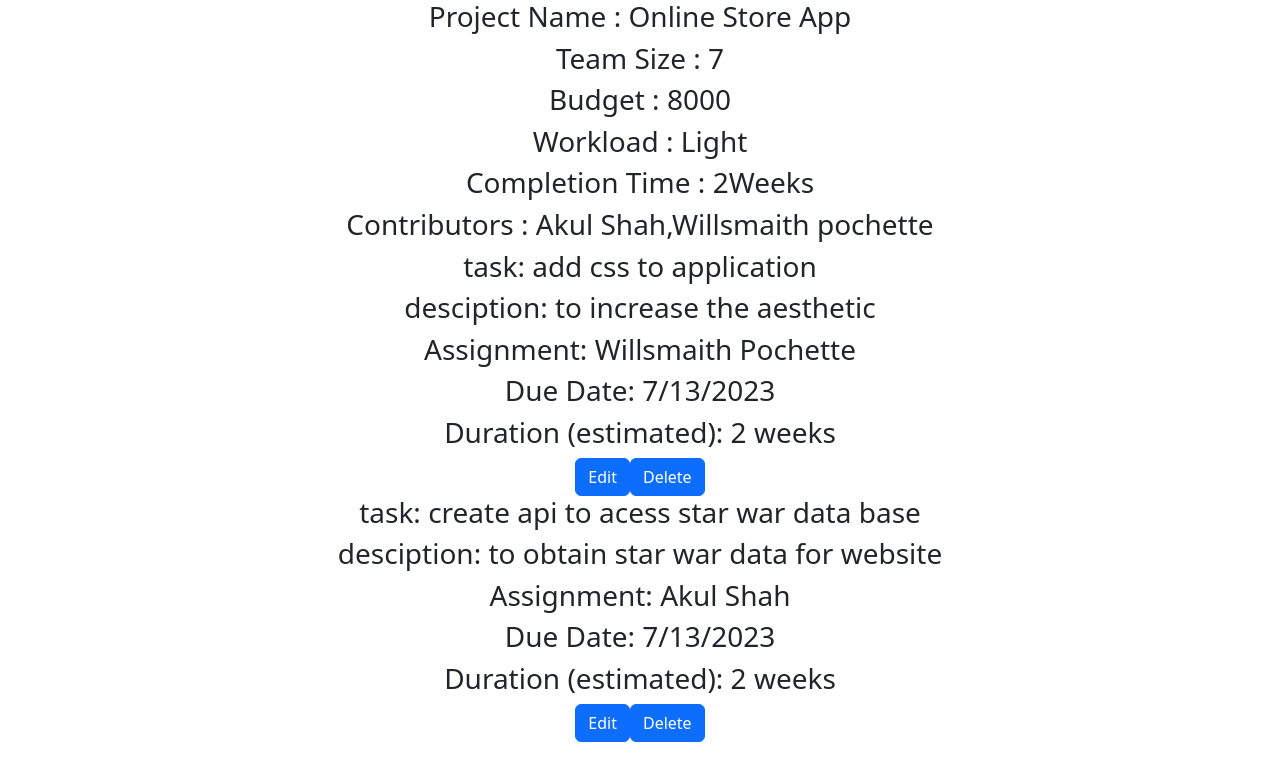
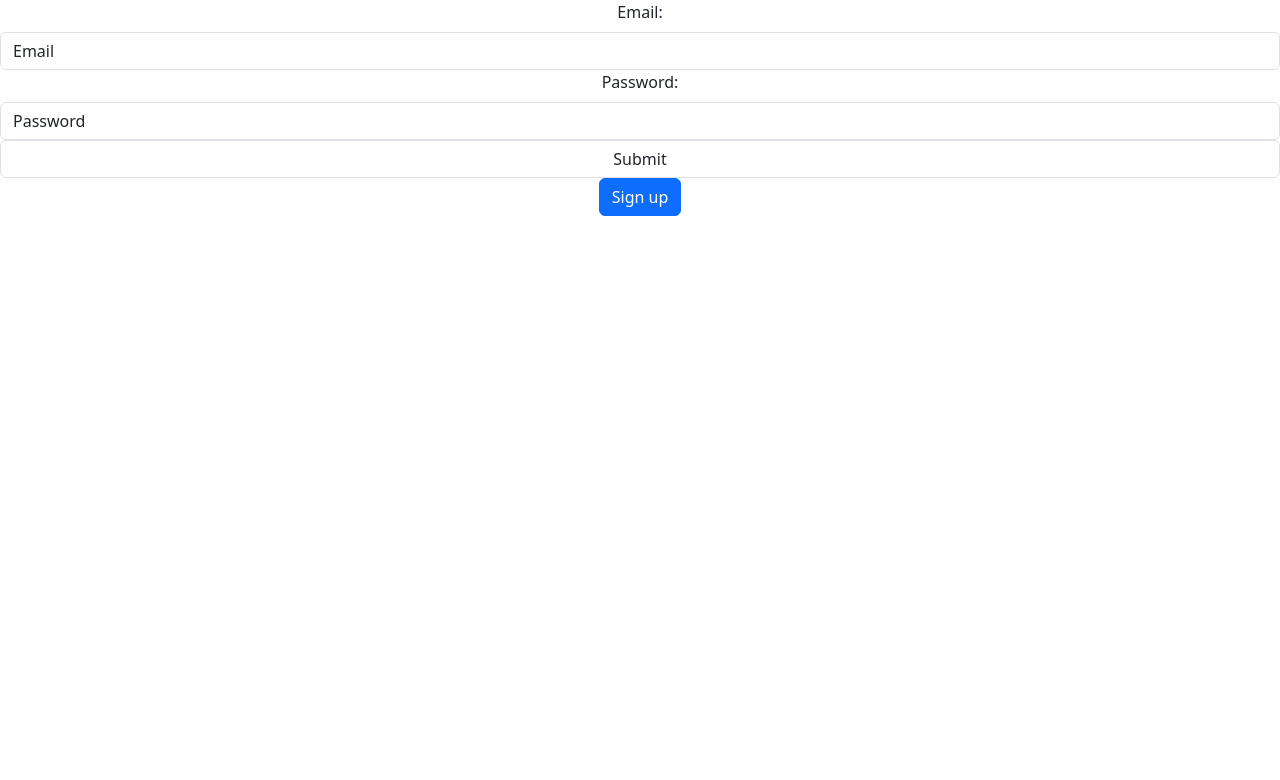
Before and after one commit to pwillsmaith21/Project-Management-App, a React (Create React App) app in the folder react-app/: page / in a window 1280 px wide. Shown: the top 780 px of the page. Built offline with nearby package versions, Linux system fonts and the light colour scheme.

Commit message:
added basic path component

```diff
--- a/react-app/src/App.js
+++ b/react-app/src/App.js
@@ -4,11 +4,19 @@ import Home from './components/home';
 import Project from './components/project';
 import Login from './components/login';
 import Registration from './components/register';
+import { Route,Routes } from 'react-router-dom';
+
 
 function App() {
   return (
     <div className="App">
-      <Project/>
+          <Routes>
+            <Route exact path ="/" element= {<Login/>}/>
+            <Route path ="/Home/userId" element= {<Home/>}/>
+            <Route path ="/Project/:projectId" element= {<Project/>}/>
+            <Route path = "/Login" element = {<Login/>}/>
+            <Route path = "/Register" element = {<Registration/>}/>
+        </Routes>
     </div>
   );
 }
--- a/react-app/src/components/home.js
+++ b/react-app/src/components/home.js
@@ -1,9 +1,6 @@
 import React, { useEffect, useState } from 'react';
 import {Link} from 'react-router-dom';
-import Popup from 'reactjs-popup';
-import { useForm, SubmitHandler } from "react-hook-form"
-import Button from 'react-bootstrap/Button'
-import Form from 'react-bootstrap/Form';
+import ManageProject from '../manageproject';
 
 
  function Home(){
@@ -65,100 +62,6 @@ import Form from 'react-bootstrap/Form';
     )
 
 }
-function ManageProject(props){
-    const baseUrl = "localhost:4000/api"
-    const projectsUrl = `${baseUrl}/Projects/${props.project.id}`
-    const headers = { 'Content-type': 'application/json; charset=UTF-8'}
-    function UpdateProject(projectJson){
-        var updateJson ={
-            method: 'PUT',
-            body: JSON.stringify(projectJson),
-            headers:headers
-        }
-        /* fetch(projectsUrl,updateJson)
-        .then((response) => response.json())
-        .then((json) => console.log(json)); */
-        //alert("Project edit sucessfull")
-        console.log(JSON.stringify(projectJson))
-        console.log(`Project edit sucessfull`)
-    }
-    function DeleteProject(){
-        var deleteJson = {
-            method: 'DELETE',
-            headers: headers
-        }
-        /* fetch(projectsUrl,deleteJson)
-        .then((response) => response.json())
-        .then((json) => console.log(json)); */
-        alert(`project ${props.project.id}  Delete sucessfull`)
-    }
-    function EditForm(props){
-        var project = props.project
-        const {register,handleSubmit} = useForm();
-        return (
-        <Popup trigger={<Button>Edit</Button>} position="right center">
-            <Form onSubmit={handleSubmit((data) => UpdateProject(data))}>
 
-                <Form.Label For="projectname">Project Name:</Form.Label>
-                <Form.Control defaultValue={project.projectname} {...register("projectname")} />
-                <Form.Label For="teamSize">Team Size:</Form.Label>
-                <Form.Control defaultValue={project.teamSize}   {...register("teamSize")}/>
-                <Form.Label For="budget">Project Budget:</Form.Label>
-                <Form.Control defaultValue={project.budget}   {...register("budget")}/>
-                <Form.Label For="workload">Workload:</Form.Label>
-                <Form.Control defaultValue={project.workload}  {...register("workload")}/>
-                <Form.Label For="completionTime">Completion Time:</Form.Label>
-                <Form.Control defaultValue={project.completionTime}  {...register("completionTime")} />
-                <Form.Label For="contributors">contributors:</Form.Label>
-                <Form.Control defaultValue={project.contributors?.toString()} {...register("contributors")} />
-                <Form.Control type="submit" />
-            </Form>
-      </Popup>)
-    }
-    return (
-        <div className='ManageProject'>
-            <div>
-            <Task id = {props.project.id}/>
-            <EditForm project = {props.project}/>
-            <Button onClick = {DeleteProject}>Delete</Button>
-            </div>
-        </div>
-    )
-}
-function Task(props){
-    const baseUrl = "localhost:4000/api"
-    const[tasks, setTasks] = useState([]);
-     async function getTasks(){
-        var tasks = await fetchProjectTask()
-        setTasks(tasks);
-    }
-    async function fetchProjectTask() {
-/*         var ProjectsUrl = `${baseUrl}/Projects/id/Task`;
-        return await fetch(ProjectsUrl)
-      .then(res => res.json()) */
-      var tasks = [
-        {
-            'id' : 1,
-            'taskname': "add css to application"
-
-        },
-        {
-            'id' : 2,
-            'taskname': "create api to acess star war data base",
-        }
-    ]
-    return tasks
-  }
-    useEffect(() => {getTasks()}, []);
-
-    const TasksHtml = tasks.map((task) =>
-        <h4>task: {task.taskname}</h4>);
-    return(
-        <div>
-            {TasksHtml}
-        </div>
-    )
-
-}
 
 export default Home;
--- a/react-app/src/components/login.js
+++ b/react-app/src/components/login.js
@@ -1,34 +1,64 @@
 import React, {useState} from 'react';
+import { useForm, SubmitHandler } from "react-hook-form"
+import Button from 'react-bootstrap/Button'
+import Form from 'react-bootstrap/Form';
+import { Link,useNavigate } from 'react-router-dom';
 function Login(props) {
-    const [state , setState] = useState({
-        email : "",
-        password : ""
-    })
-    const handleChange = (e) => {
-        const {id , value} = e.target
-        setState(prevState => ({
-            ...prevState,
-            [id] : value
-        }))
+
+    const {register,handleSubmit} = useForm();
+    const baseUrl = "localhost:4000/api"
+    const[user, setUser] = useState([]);
+    const[isLogin, loginUser] = useState(false)
+     /* async function getUser(){
+        var user = await fetchUser()
+        setuser(user);
+        loginUser(true);
+    } */
+    async function fetchUser(email) {
+/*      var ProjectsUrl = `${baseUrl}/User/${props.id}`;
+        return await fetch(ProjectsUrl)
+        .then(res => res.json()) */
+      var project =
+        {
+            'id' : 1,
+            'email': "pwillsmaith@gmail.com",
+            'password' : "guest21",
+        }
+    return project
+  }
+  function validateUser(userInfo,user){
+        if(userInfo.email != user.email){
+            return false;
+        }
+        else if (userInfo.password != user.password){
+            return false;
+        }
+        else{
+            return true;
+        }
+  }
+
+    function login(userInfo){
+       var user = fetchUser(userInfo.email)
+        console.log(userInfo)
+        if(validateUser(userInfo,user)){
+            setUser(user);
+            loginUser(true);
+            console.log("UserLogin succesfully")
+            const navigate = useNavigate();
+            navigate(`/Home/${user.id}`,{replace:true})
+        }
     }
     return(
       <div className="login">
-      Login Form
-      <input type="email"
-                       className="form-control"
-                       id="email"
-                       aria-describedby="emailHelp"
-                       placeholder="Enter email"
-                       value={state.email}
-                       onChange={handleChange}
-                />
-      <input type="password"
-                        className="form-control"
-                        id="password"
-                        placeholder="Password"
-                        value={state.password}
-                        onChange={handleChange}
-                    />
+        <Form onSubmit={handleSubmit((data) => login(data))}>
+                <Form.Label For="email">Email:</Form.Label>
+                <Form.Control defaultValue="Email" {...register("email")} />
+                <Form.Label For="password">Password:</Form.Label>
+                <Form.Control defaultValue="Password"{...register("password")}/>
+                <Form.Control type="submit" />
+        </Form>
+        <Link to ={`/Register`} > <Button>Sign up</Button></Link>
       </div>
     )
 }
--- a/react-app/src/components/managetask.js
+++ b/react-app/src/components/managetask.js
@@ -62,4 +62,5 @@ function ManageTask(props){
         </div>
     )
 }
+
 export default ManageTask
--- a/react-app/src/index.js
+++ b/react-app/src/index.js
@@ -3,11 +3,15 @@ import ReactDOM from 'react-dom/client';
 import './index.css';
 import App from './App';
 import reportWebVitals from './reportWebVitals';
+import { BrowserRouter } from 'react-router-dom';
 
 const root = ReactDOM.createRoot(document.getElementById('root'));
 root.render(
   <React.StrictMode>
-    <App />
+    <BrowserRouter>
+      <App />
+    </BrowserRouter>
+
   </React.StrictMode>
 );
 
--- /dev/null
+++ b/react-app/src/manageproject.js
@@ -0,0 +1,104 @@
+import React, { useEffect, useState } from 'react';
+import {Link} from 'react-router-dom';
+import Popup from 'reactjs-popup';
+import { useForm, SubmitHandler } from "react-hook-form"
+import Button from 'react-bootstrap/Button'
+import Form from 'react-bootstrap/Form';
+
+
+function ManageProject(props){
+    const baseUrl = "localhost:4000/api"
+    const projectsUrl = `${baseUrl}/Projects/${props.project.id}`
+    const headers = { 'Content-type': 'application/json; charset=UTF-8'}
+    function UpdateProject(projectJson){
+        var updateJson ={
+            method: 'PUT',
+            body: JSON.stringify(projectJson),
+            headers:headers
+        }
+        /* fetch(projectsUrl,updateJson)
+        .then((response) => response.json())
+        .then((json) => console.log(json)); */
+        //alert("Project edit sucessfull")
+        console.log(JSON.stringify(projectJson))
+        console.log(`Project edit sucessfull`)
+    }
+    function DeleteProject(){
+        var deleteJson = {
+            method: 'DELETE',
+            headers: headers
+        }
+        /* fetch(projectsUrl,deleteJson)
+        .then((response) => response.json())
+        .then((json) => console.log(json)); */
+        alert(`project ${props.project.id}  Delete sucessfull`)
+    }
+    function EditForm(props){
+        var project = props.project
+        const {register,handleSubmit} = useForm();
+        return (
+        <Popup trigger={<Button>Edit</Button>} position="right center">
+            <Form onSubmit={handleSubmit((data) => UpdateProject(data))}>
+
+                <Form.Label For="projectname">Project Name:</Form.Label>
+                <Form.Control defaultValue={project.projectname} {...register("projectname")} />
+                <Form.Label For="teamSize">Team Size:</Form.Label>
+                <Form.Control defaultValue={project.teamSize}   {...register("teamSize")}/>
+                <Form.Label For="budget">Project Budget:</Form.Label>
+                <Form.Control defaultValue={project.budget}   {...register("budget")}/>
+                <Form.Label For="workload">Workload:</Form.Label>
+                <Form.Control defaultValue={project.workload}  {...register("workload")}/>
+                <Form.Label For="completionTime">Completion Time:</Form.Label>
+                <Form.Control defaultValue={project.completionTime}  {...register("completionTime")} />
+                <Form.Label For="contributors">contributors:</Form.Label>
+                <Form.Control defaultValue={project.contributors?.toString()} {...register("contributors")} />
+                <Form.Control type="submit" />
+            </Form>
+      </Popup>)
+    }
+    return (
+        <div className='ManageProject'>
+            <div>
+            <Task id = {props.project.id}/>
+            <EditForm project = {props.project}/>
+            <Button onClick = {DeleteProject}>Delete</Button>
+            </div>
+        </div>
+    )
+}
+function Task(props){
+    const baseUrl = "localhost:4000/api"
+    const[tasks, setTasks] = useState([]);
+     async function getTasks(){
+        var tasks = await fetchProjectTask()
+        setTasks(tasks);
+    }
+    async function fetchProjectTask() {
+/*         var ProjectsUrl = `${baseUrl}/Projects/id/Task`;
+        return await fetch(ProjectsUrl)
+      .then(res => res.json()) */
+      var tasks = [
+        {
+            'id' : 1,
+            'taskname': "add css to application"
+
+        },
+        {
+            'id' : 2,
+            'taskname': "create api to acess star war data base",
+        }
+    ]
+    return tasks
+  }
+    useEffect(() => {getTasks()}, []);
+
+    const TasksHtml = tasks.map((task) =>
+        <h4>task: {task.taskname}</h4>);
+    return(
+        <div>
+            {TasksHtml}
+        </div>
+    )
+
+}
+export default ManageProject
```
